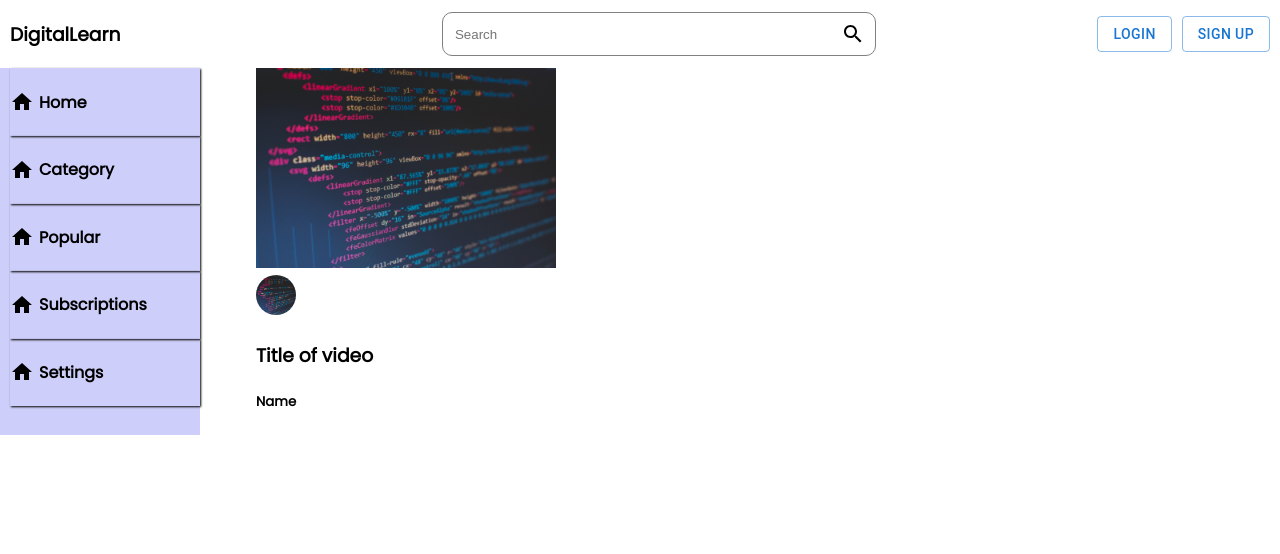
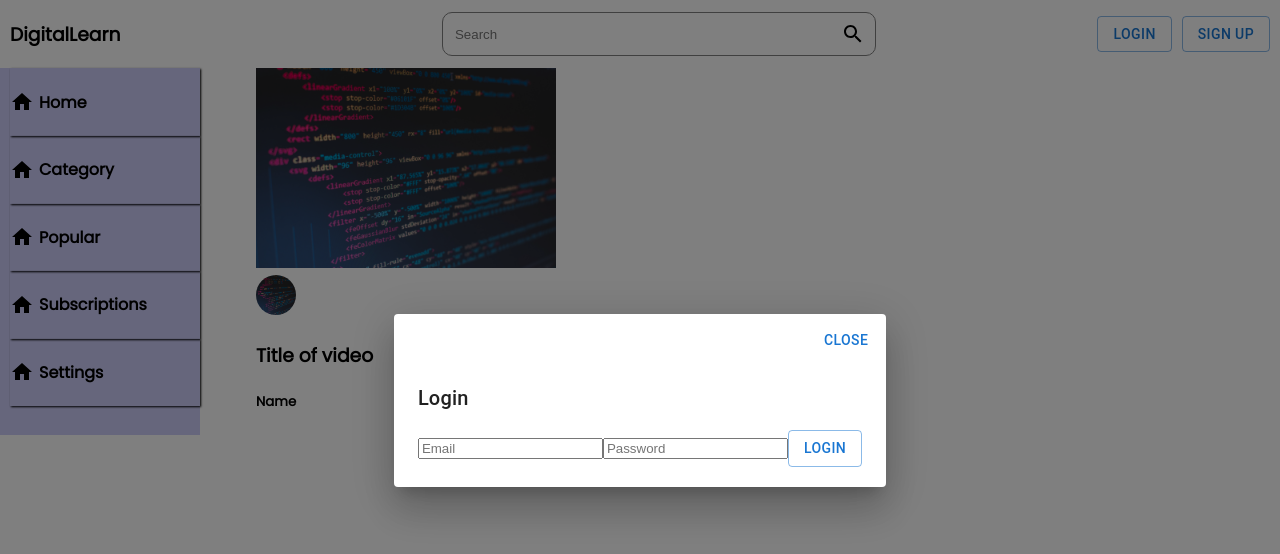
Before and after one commit to lekhnath950/DigitalLearn, a React (Create React App) app in the folder client/: page / in a window 1280 px wide. Both pictures are taken after a click on the button "LOGIN". Shown: the top 554 px of the page. Built offline with nearby package versions, Linux system fonts and the light colour scheme.

Commit message:
update client

```diff
--- a/client/src/components/Navbar/Navbar.jsx
+++ b/client/src/components/Navbar/Navbar.jsx
@@ -1,9 +1,18 @@
 import React from 'react'
 import './Navbar.css'
 import SearchIcon from '@mui/icons-material/Search';
-import { Button } from '@mui/material';
+import { Button, Dialog, DialogActions, DialogContent, DialogTitle } from '@mui/material';
 
 function Navbar() {
+  const [dialog, setDialog] = React.useState(false)
+
+  const Dialogbox = () => {
+    setDialog(true)
+  }
+
+  const handleClose = () => {
+    setDialog(false)
+  }
   return (
     <div className='Navbar-main'>
         <div>
@@ -17,13 +26,26 @@ function Navbar() {
 
         <div className='auth'>
           <div>
-            <Button variant='outlined' >Login</Button>
+            <Button variant='outlined' onClick={Dialogbox} >Login</Button>
           </div>
           <div>
             <Button variant='outlined' >Sign Up</Button>
           </div>
         </div>
 
+<Dialog open={dialog} onClose={handleClose}>
+  <DialogActions>
+    <Button onClick={handleClose}>Close</Button>
+  </DialogActions>
+  <DialogTitle>Login</DialogTitle>
+  <DialogContent>
+          <form>
+            <input type='email' placeholder='Email' />
+            <input type='password' placeholder='Password' />
+            <Button variant='outlined' >Login</Button>
+          </form>
+  </DialogContent>
+</Dialog>
 
     </div>
   )
```
